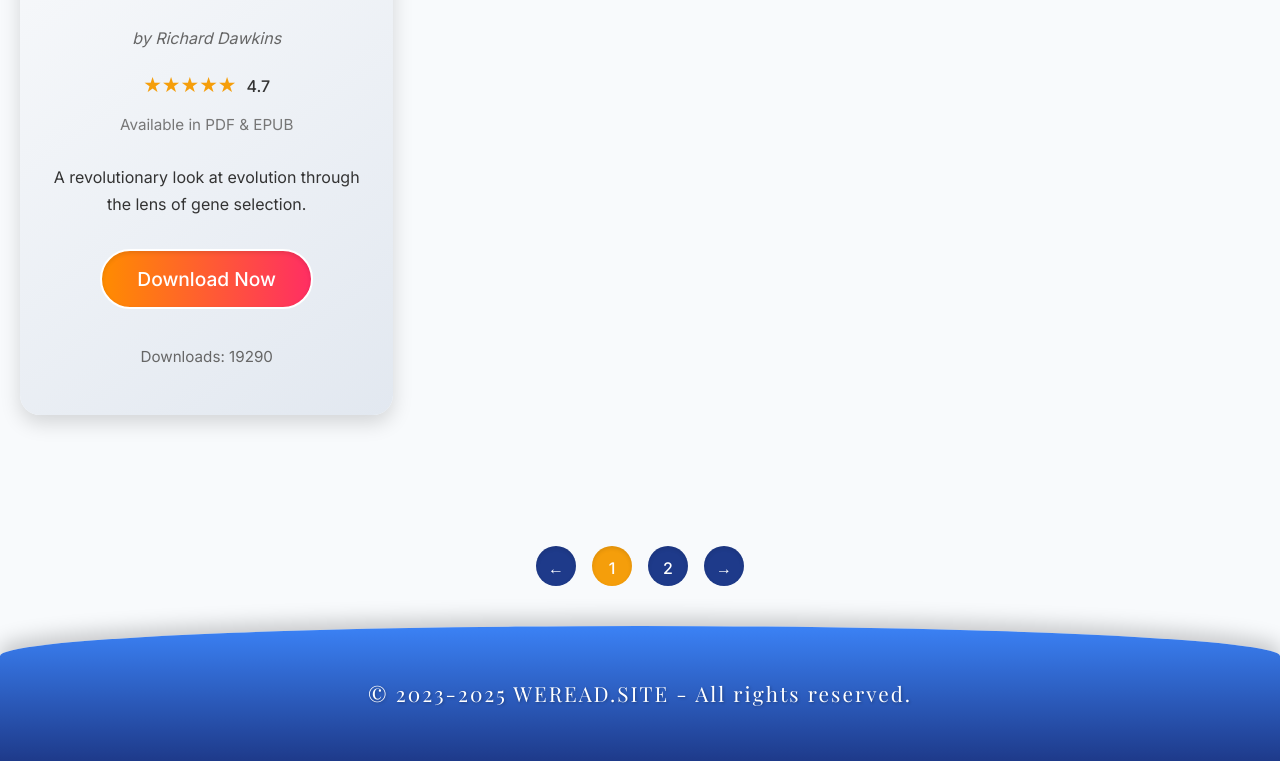
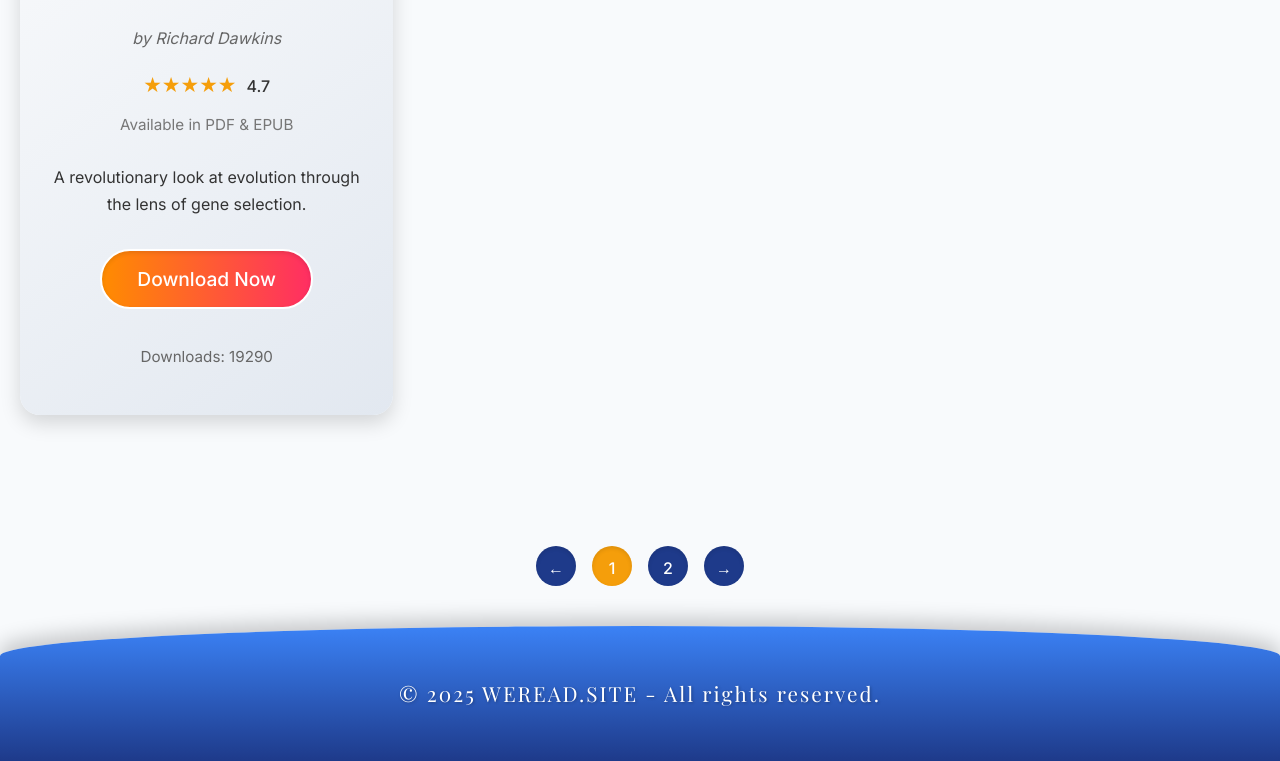
Before and after one commit to anamobakiran/anamobakiran.github.io, a plain HTML site: page index.html in a window 1280 px wide. Shown: the part 3247-4008 px from the top of the page. Drawn offline with nearby package versions, Linux system fonts and the light colour scheme.

Commit message:
Update index.html

```diff
--- a/index.html
+++ b/index.html
@@ -390,7 +390,7 @@
     <div class="grid" id="bookGrid"></div>
     <div class="pagination" id="pagination"></div>
     <footer>
-        <p class="copyright">© 2023-2025 WEREAD.SITE - All rights reserved.</p>
+        <p class="copyright">© 2025 WEREAD.SITE - All rights reserved.</p>
     </footer>
     <button class="back-to-top" onclick="scrollToTop()">↑</button>
 
```
